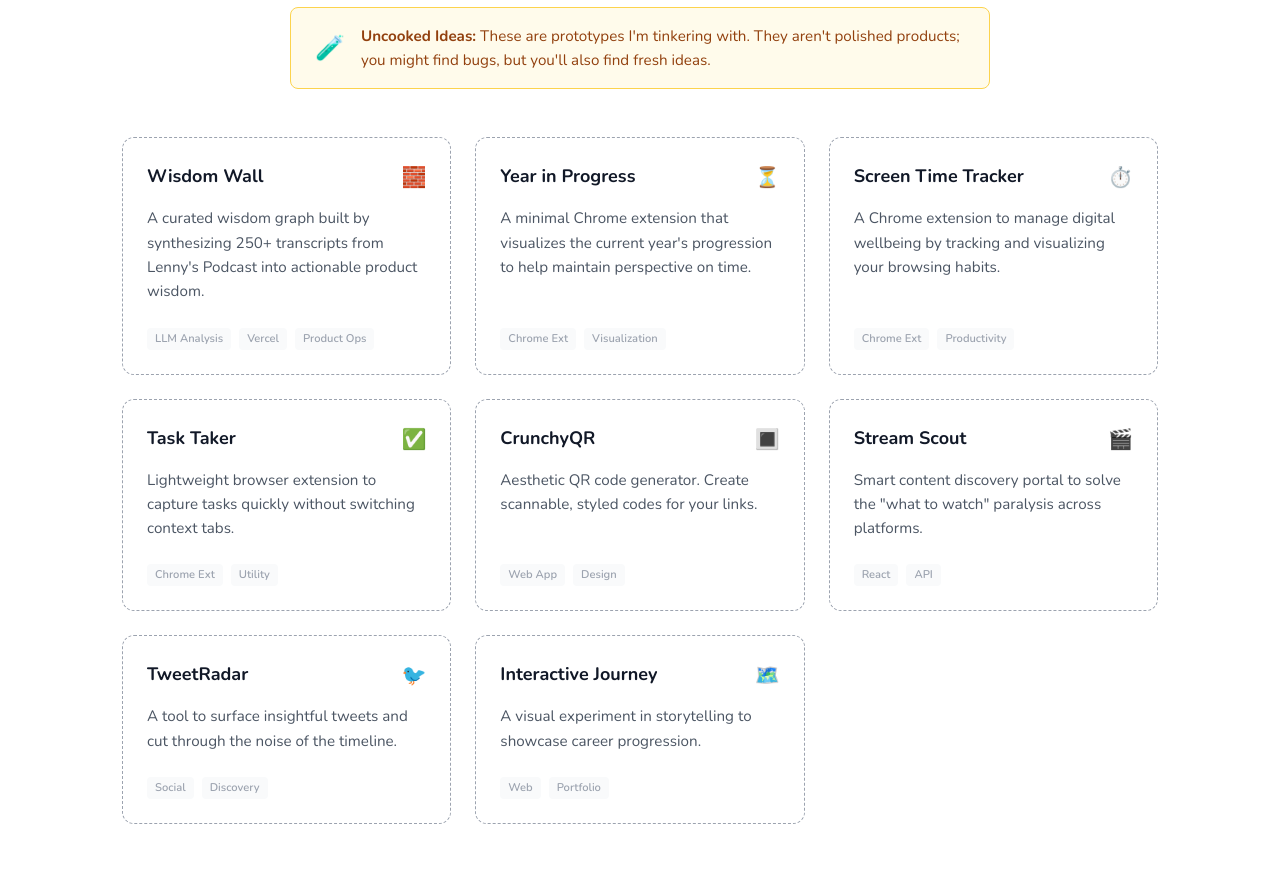
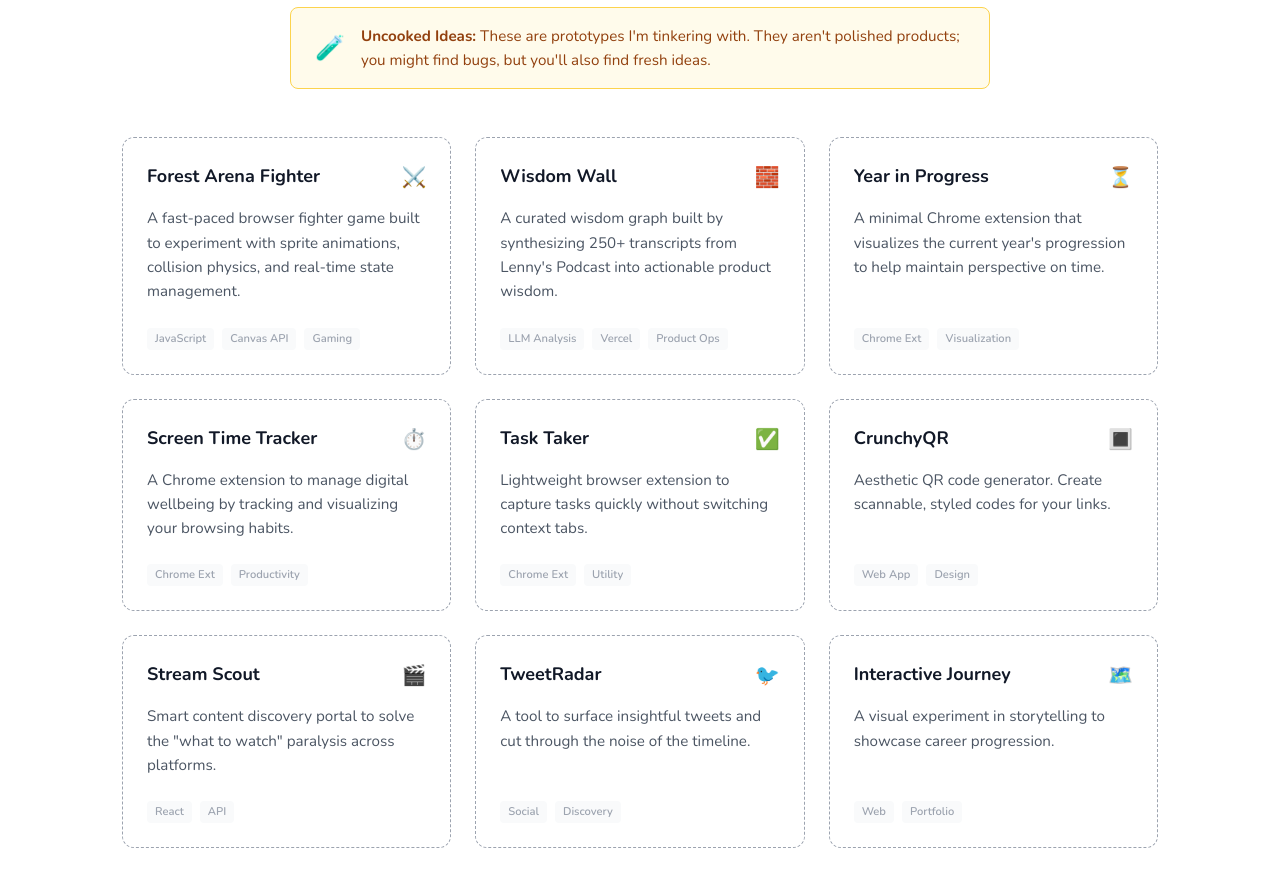
Before and after one commit to shri816/shrikant-kadu-journey, a plain HTML site: page index.html in a window 1280 px wide. Shown: the part 3340-4227 px from the top of the page. Drawn offline with nearby package versions, Linux system fonts and the light colour scheme.

Commit message:
Add Forest Arena Fighter project to index.html
Added a new project card for 'Forest Arena Fighter' game with description and technology tags.

```diff
--- a/index.html
+++ b/index.html
@@ -11,7 +11,6 @@
 
     <meta name="description" content="Professional journey of Shrikant Kadu, a Product Leader with experience at DoorDash, Paytm, and eBay. Explore my philosophy, projects, and writing.">
 
-    <!-- Open Graph / Facebook -->
     <meta property="og:type" content="website">
     <meta property="og:url" content="https://shri816.github.io/shrikant-kadu-journey/">
     <meta property="og:title" content="Shrikant Kadu - Product Leader">
@@ -20,7 +19,6 @@
     <meta property="og:image:width" content="1200">
     <meta property="og:image:height" content="630">
 
-    <!-- Twitter -->
     <meta name="twitter:card" content="summary_large_image">
     <meta name="twitter:url" content="https://shri816.github.io/shrikant-kadu-journey/">
     <meta name="twitter:title" content="Shrikant Kadu - Product Leader">
@@ -450,6 +448,19 @@
 
             <div class="prototype-grid">
 
+                <a href="https://shri816.github.io/forest-arena-game/" target="_blank" rel="noopener" class="prototype-card">
+                    <div class="prototype-header">
+                        <span class="prototype-title">Forest Arena Fighter</span>
+                        <span class="prototype-icon">⚔️</span>
+                    </div>
+                    <p class="prototype-desc">A fast-paced browser fighter game built to experiment with sprite animations, collision physics, and real-time state management.</p>
+                    <div class="prototype-meta">
+                        <span class="tech-tag">JavaScript</span>
+                        <span class="tech-tag">Canvas API</span>
+                        <span class="tech-tag">Gaming</span>
+                    </div>
+                </a>
+
                 <a href="https://lennys-wisdom-wall.vercel.app/" target="_blank" rel="noopener" class="prototype-card">
                     <div class="prototype-header">
                         <span class="prototype-title">Wisdom Wall</span>
```
